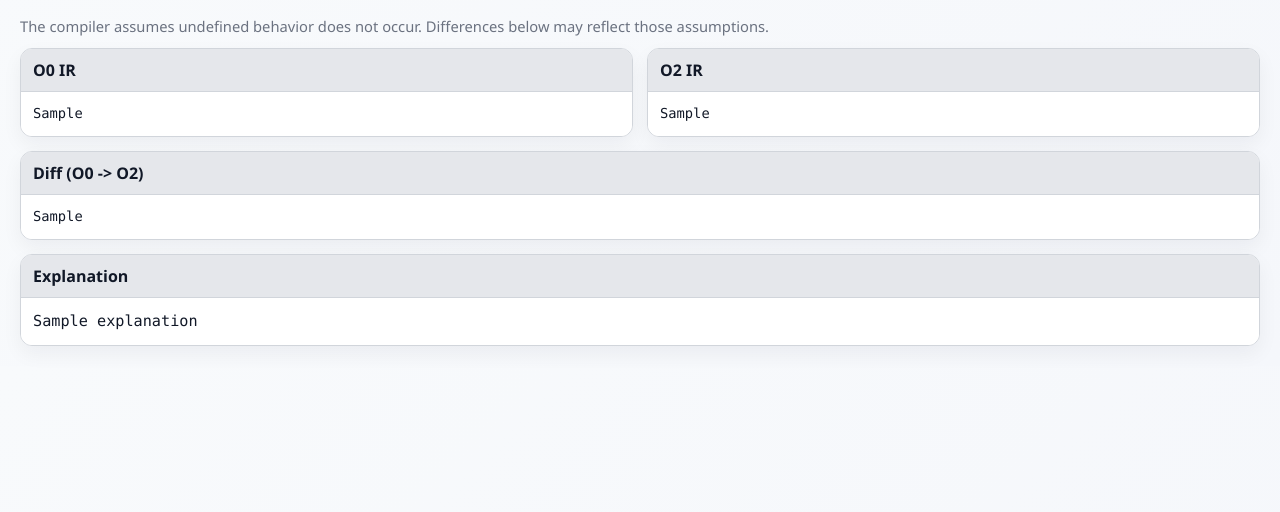
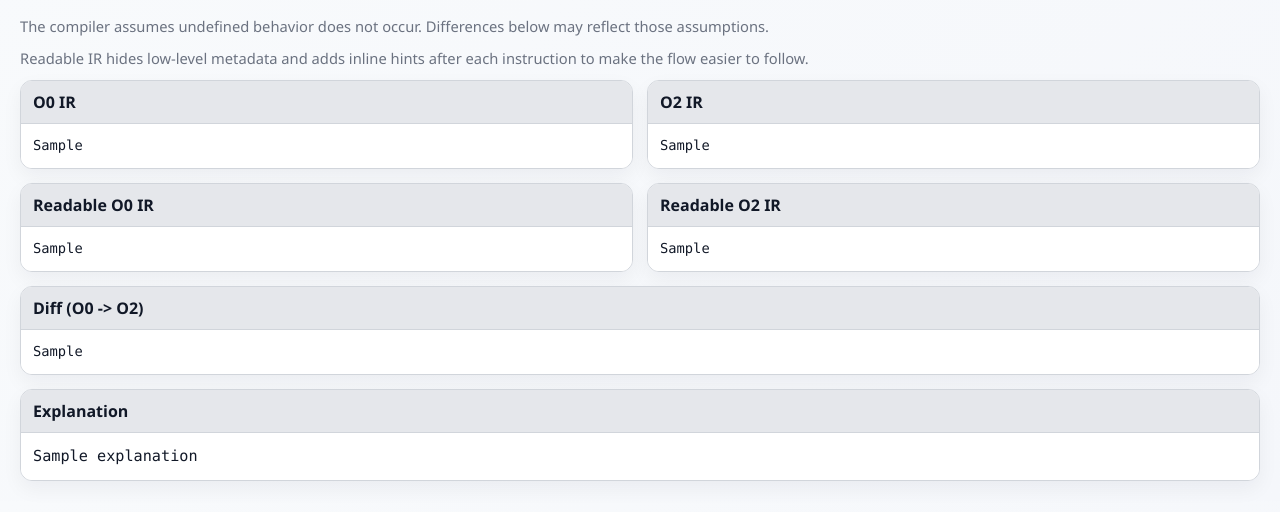
Before and after one commit to NikhilParashuramBakale/CD_UB, a Flask app: template llvm_ub_analyzer/templates/result.html in a window 1280 px wide. Shown: the part 60-572 px from the top of the page. Run offline with Flask 3, Linux system fonts and the light colour scheme; the template is opened without the code that fills it: most values are stand-ins (such as "Sample title", 1, 10 or a date in 2020).

Commit message:
Improve IR readability view and fix regex parsing

```diff
--- a/llvm_ub_analyzer/app.py
+++ b/llvm_ub_analyzer/app.py
@@ -60,17 +60,17 @@ def explain_ir_changes(o0_ir: str, o2_ir: str, diff_text: str) -> str:
     o0_lines = o0_ir.splitlines()
     o2_lines = o2_ir.splitlines()
 
-    arith_ops = r"\\b(add|sub|mul|sdiv|udiv|srem|urem)\\b"
+    arith_ops = r"\b(add|sub|mul|sdiv|udiv|srem|urem)\b"
     o0_arith_count = sum(1 for line in o0_lines if re.search(arith_ops, line))
     o2_arith_count = sum(1 for line in o2_lines if re.search(arith_ops, line))
 
-    if o2_arith_count < o0_arith_count and re.search(r"ret\\s+\\w+\\s+[-]?\\d+", o2_ir):
+    if o2_arith_count < o0_arith_count and re.search(r"ret\s+\w+\s+[-]?\d+", o2_ir):
         optimization_notes.append(
             "Constant folding: arithmetic appears reduced in O2, and a direct constant return/value is present."
         )
 
-    o0_load_store = sum(1 for line in o0_lines if re.search(r"\\b(load|store)\\b", line))
-    o2_load_store = sum(1 for line in o2_lines if re.search(r"\\b(load|store)\\b", line))
+    o0_load_store = sum(1 for line in o0_lines if re.search(r"\b(load|store)\b", line))
+    o2_load_store = sum(1 for line in o2_lines if re.search(r"\b(load|store)\b", line))
     if o2_load_store < o0_load_store:
         optimization_notes.append(
             "Memory-to-register promotion / simplification: fewer load/store operations appear in O2."
@@ -146,6 +146,70 @@ def format_diff_html(diff_text: str) -> str:
     return "\n".join(escaped)
 
 
+def simplify_ir(ir_text: str) -> str:
+    """Return IR with noisy metadata removed and inline instruction hints."""
+    skip_prefixes = (
+        "; ModuleID",
+        "source_filename",
+        "target datalayout",
+        "target triple",
+        "attributes #",
+        "!llvm.",
+        "!",
+    )
+
+    simplified_lines: list[str] = []
+    for raw_line in ir_text.splitlines():
+        stripped = raw_line.strip()
+        if not stripped:
+            continue
+        if stripped.startswith(skip_prefixes):
+            continue
+
+        note = ""
+
+        fn_def_match = re.search(r"define\s+.*@([A-Za-z0-9_$.]+)\(", stripped)
+        if fn_def_match:
+            note = f"Function definition: {fn_def_match.group(1)}"
+
+        fn_decl_match = re.search(r"declare\s+.*@([A-Za-z0-9_$.]+)\(", stripped)
+        if fn_decl_match:
+            note = f"External function declaration: {fn_decl_match.group(1)}"
+
+        if re.search(r"%=|%[0-9A-Za-z_.]+\s*=\s*alloca\b", stripped):
+            if "alloca" in stripped:
+                note = "Allocates stack memory for a local variable"
+        elif re.search(r"\bstore\b", stripped):
+            note = "Writes a value into memory"
+        elif re.search(r"\bload\b", stripped):
+            note = "Reads a value from memory"
+        elif re.search(r"\b(add|sub|mul)\s+nsw\b", stripped):
+            note = "Arithmetic with signed no-wrap assumption (signed overflow is UB)"
+        elif re.search(r"\b(add|sub|mul)\b", stripped):
+            note = "Integer arithmetic instruction"
+        elif re.search(r"\b(udiv|sdiv|urem|srem)\b", stripped):
+            note = "Division or remainder instruction"
+        elif re.search(r"\bicmp\b", stripped):
+            note = "Integer comparison producing true/false"
+        elif re.search(r"\bbr\s+i1\b", stripped):
+            note = "Conditional branch"
+        elif re.search(r"\bbr\s+label\b", stripped):
+            note = "Unconditional jump"
+        elif re.search(r"\bcall\b", stripped):
+            note = "Function call"
+        elif re.search(r"\bret\b", stripped):
+            note = "Returns from the function"
+        elif stripped.endswith(":"):
+            note = "Basic block label"
+
+        if note:
+            simplified_lines.append(f"{raw_line}    ; {note}")
+        else:
+            simplified_lines.append(raw_line)
+
+    return "\n".join(simplified_lines)
+
+
 @app.route("/", methods=["GET"])
 def index():
     return render_template("index.html")
@@ -169,6 +233,8 @@ def analyze():
             diff_text = generate_diff(o0_ir, o2_ir)
             explanation = explain_ir_changes(o0_ir, o2_ir, diff_text)
             diff_html = format_diff_html(diff_text)
+            o0_readable = simplify_ir(o0_ir)
+            o2_readable = simplify_ir(o2_ir)
         except RuntimeError as exc:
             return render_template("index.html", error=str(exc))
 
@@ -179,6 +245,8 @@ def analyze():
         diff_text=diff_text,
         diff_html=diff_html,
         explanation=explanation,
+        o0_readable=o0_readable,
+        o2_readable=o2_readable,
     )
 
 
--- a/llvm_ub_analyzer/templates/result.html
+++ b/llvm_ub_analyzer/templates/result.html
@@ -138,6 +138,8 @@
 
   <p class="note">The compiler assumes undefined behavior does not occur. Differences below may reflect those assumptions.</p>
 
+  <p class="note">Readable IR hides low-level metadata and adds inline hints after each instruction to make the flow easier to follow.</p>
+
   <section class="grid">
     <article class="panel">
       <h2>O0 IR</h2>
@@ -147,6 +149,16 @@
     <article class="panel">
       <h2>O2 IR</h2>
       <pre>{{ o2_ir }}</pre>
+    </article>
+
+    <article class="panel">
+      <h2>Readable O0 IR</h2>
+      <pre>{{ o0_readable }}</pre>
+    </article>
+
+    <article class="panel">
+      <h2>Readable O2 IR</h2>
+      <pre>{{ o2_readable }}</pre>
     </article>
 
     <article class="panel full-width">
```
